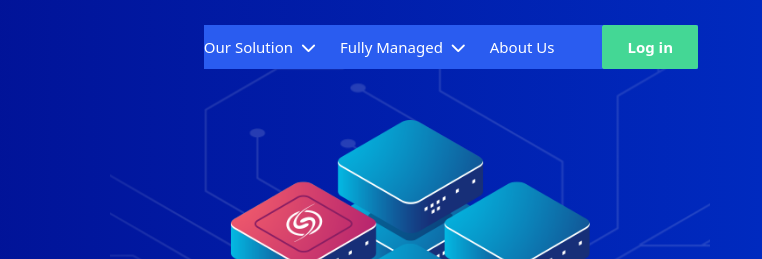
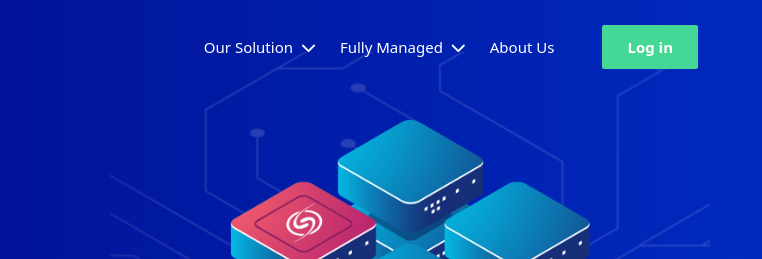
Before and after one commit to shovasarker/right-servers-with-tailwind, a website: page index.html in a window 1280 px wide. Shown: the top 259 px of the page, 518-1280 px from the left. Drawn offline with Linux system fonts and the light colour scheme.

Commit message:
Navbar background changed for large screen

```diff
--- a/index.html
+++ b/index.html
@@ -52,7 +52,7 @@
 
                 <!-- collapsible menu inline for large devices and hidden for small devices -->
                 <div id="mobile-menu" class="mobile-menu absolute flex -top-310p left-0 right-0
-                    lg:static bg-btnBlue flex-col items-center lg:flex-row lg:space-x-12 space-y-12
+                    lg:static bg-btnBlue lg:bg-transparent flex-col items-center lg:flex-row lg:space-x-12 space-y-12
                     lg:space-y-0 py-6 lg:py-0 transition-all duration-500 z-10">
                     <ul
                         class="flex flex-col lg:flex-row items-center lg:space-x-6 space-y-6 lg:space-y-0 text-white text-tiny font-medium">
```
Also changed, not shown: dist/css/output.css.
